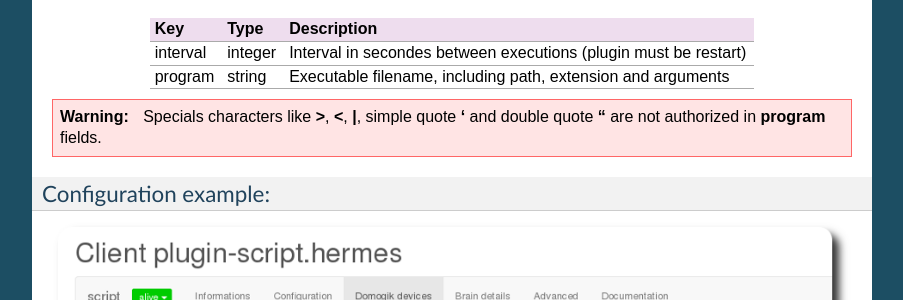
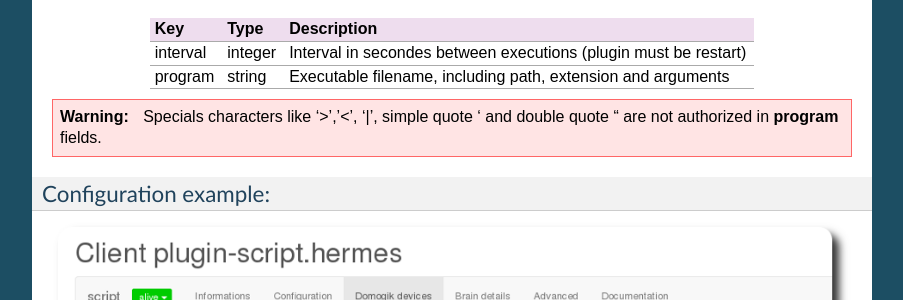
Before and after one commit to vdomos/domogik-plugin-script, a Sphinx documentation site: the page built from docs/script.txt, in a window 1280 px wide and 900 px high, scrolled down 2846 px. Shown: the part 152-452 px from the top of the window, without its empty margins (198-1101 px from the left). Built offline with Sphinx 7.4.7, drawn with Linux system fonts in a browser that asks for light colours.

Commit message:
Update doc

```diff
--- a/docs/script.txt
+++ b/docs/script.txt
@@ -155,7 +155,7 @@
 
 
 .. warning::
-	Specials characters like **>**, **<**, **|**, simple quote **'** and double quote **"** are not authorized in **program** fields.
+	Specials characters like '>','<', '|', simple quote ' and double quote " are not authorized in **program** fields.
 
 
 Configuration example:
```
